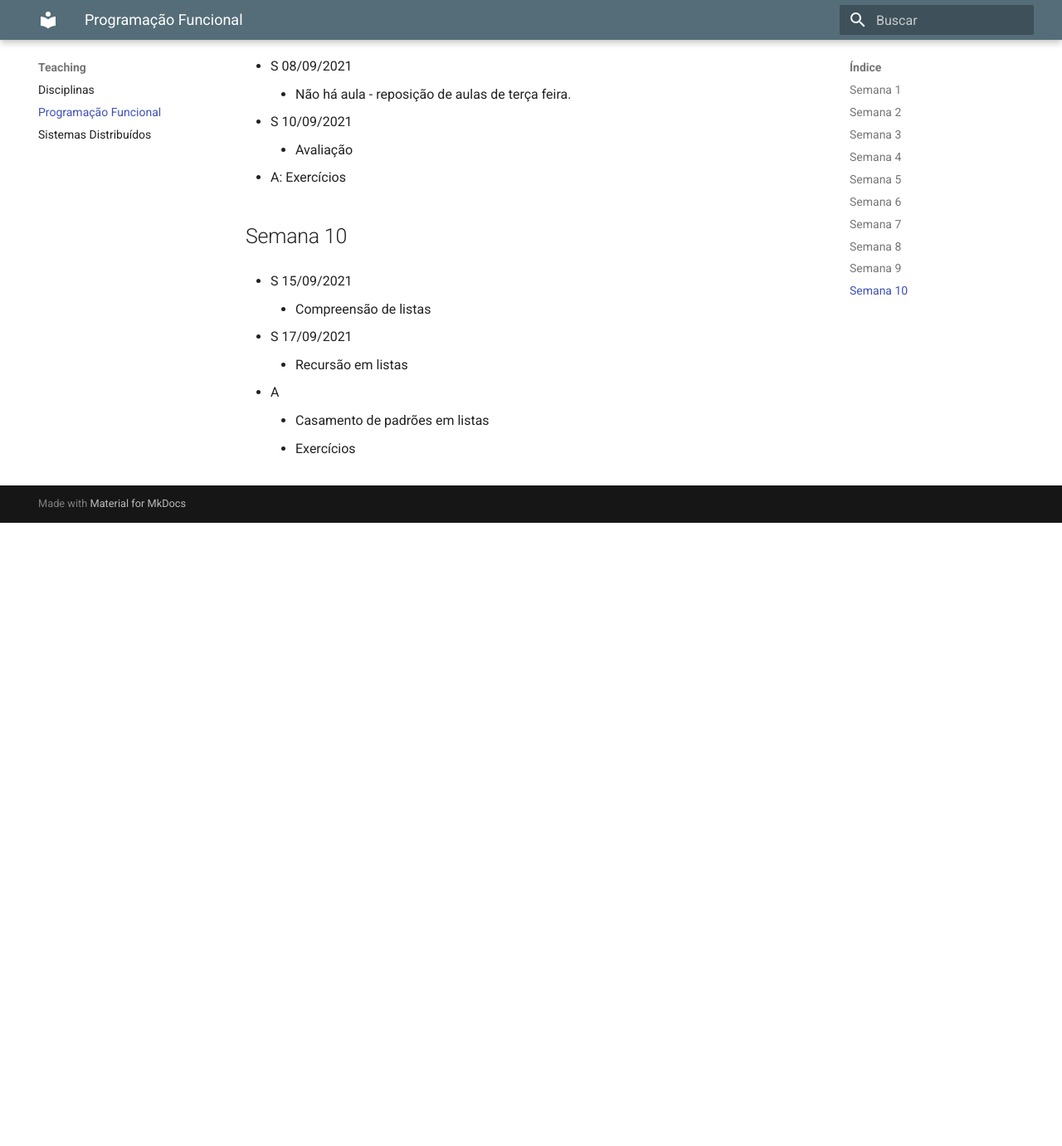
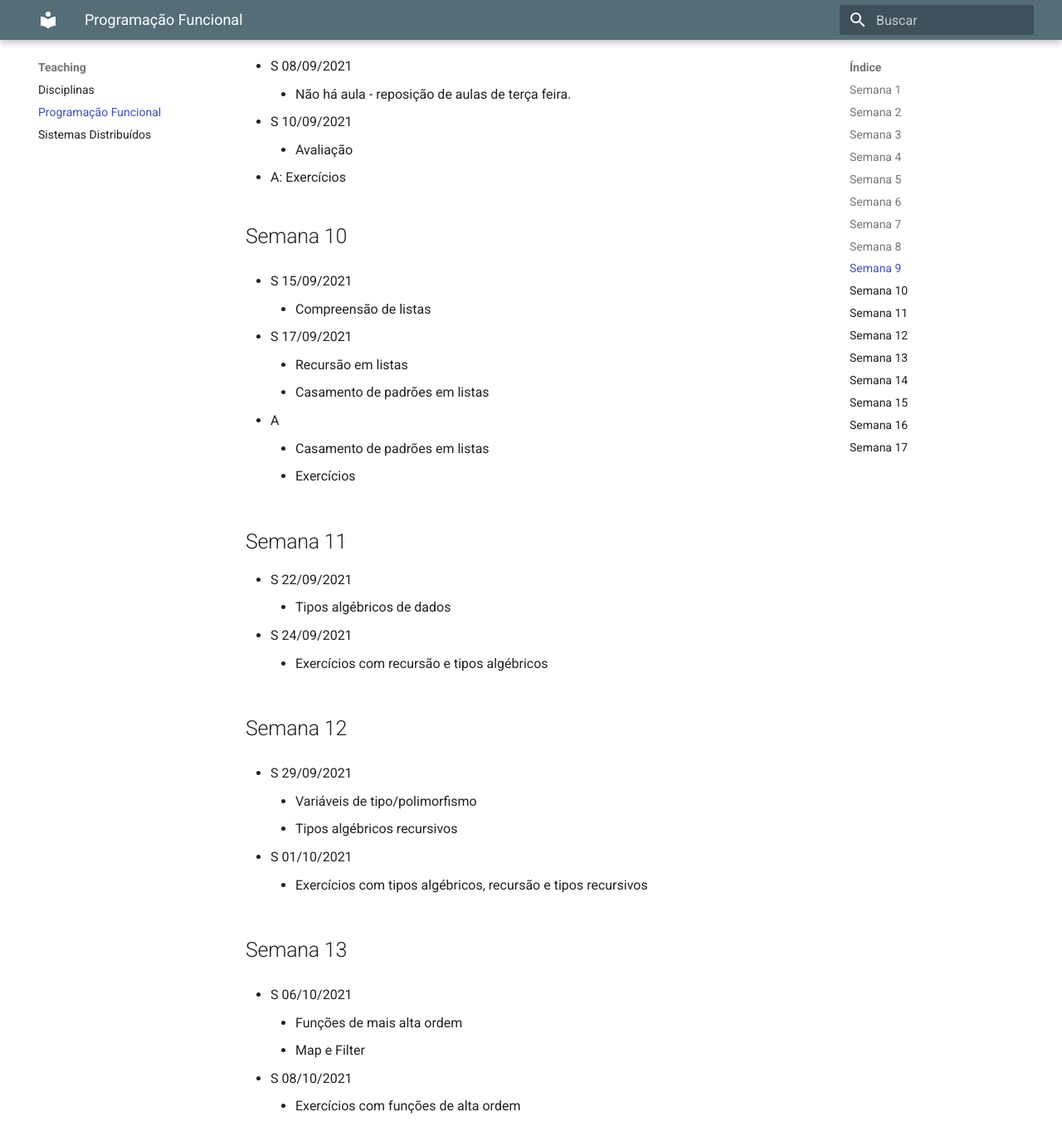
Before and after one commit to lasarojc/lasarojc.github.io, an MkDocs documentation site: the page built from docs/teaching/gbc033/index.md, in a window 1280 px wide and 1400 px high, scrolled down 3000 px. Shown: the top 1381 px of the window at 83% size. Built offline with MkDocs 1.6.1 and Material for MkDocs 9.7.7, drawn with Linux system fonts in a browser that asks for light colours; before the commit the page ends 3630 px from its top, so only the background shows below that; some of the changed text lies outside the part shown.

Commit message:
semana 13

```diff
--- a/docs/teaching/gbc033/index.md
+++ b/docs/teaching/gbc033/index.md
@@ -109,7 +109,36 @@ Na descrição das atividades,
 
 * S 17/09/2021
     * Recursão em listas
+    * Casamento de padrões em listas
 
 * A
     * Casamento de padrões em listas
     * Exercícios
+
+## Semana 11
+* S 22/09/2021
+      * Tipos algébricos de dados
+* S 24/09/2021
+      * Exercícios com recursão e tipos algébricos
+
+
+## Semana 12
+* S 29/09/2021
+      * Variáveis de tipo/polimorfismo
+      * Tipos algébricos recursivos
+
+* S 01/10/2021
+      * Exercícios com tipos algébricos, recursão e tipos recursivos
+
+## Semana 13
+* S 06/10/2021
+     * Funções de mais alta ordem
+     * Map e Filter
+
+* S 08/10/2021
+     * Exercícios com funções de alta ordem
+
+## Semana 14
+## Semana 15
+## Semana 16
+## Semana 17
```
